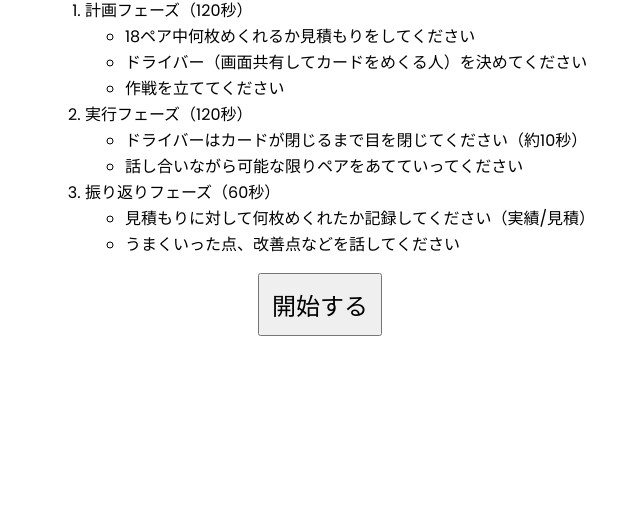
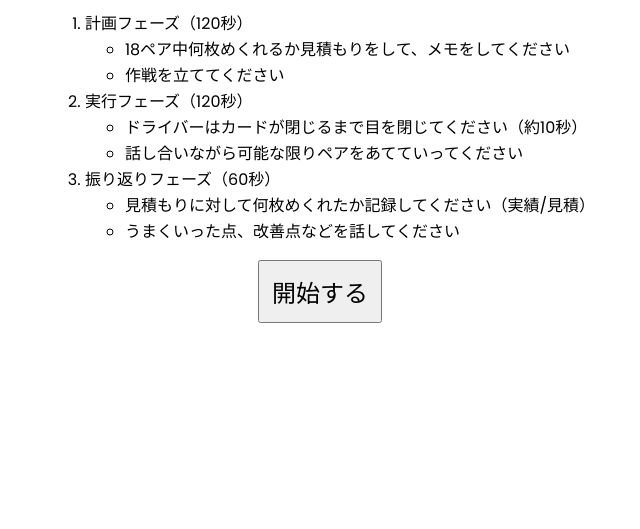
Before and after one commit to t-kata921/NervousBreakdown, a website built with webpack: page index.html in a window 1280 px wide. Shown: the part 271-800 px from the top of the page, without its empty margins (320-960 px from the left). Built offline with nearby package versions, Linux system fonts and the light colour scheme.

Commit message:
fix: rules

```diff
--- a/index.html
+++ b/index.html
@@ -16,8 +16,7 @@
         <ol>
             <li>計画フェーズ（120秒）</li>
             <ul>
-                <li>18ペア中何枚めくれるか見積もりをしてください</li>
-                <li>ドライバー（画面共有してカードをめくる人）を決めてください</li>
+                <li>18ペア中何枚めくれるか見積もりをして、メモをしてください</li>
                 <li>作戦を立ててください</li>
             </ul>
             <li>実行フェーズ（120秒）</li>
@@ -38,8 +37,7 @@
         <h1>計画フェーズ（120秒）</h1>
         <p class="timer"><i class="far fa-clock"></i>&nbsp;<span id="plan-time"></span></p>
         <ul>
-            <li>18ペア中何枚めくれるか見積もりをしてください</li>
-            <li>ドライバー（画面共有してカードをめくる人）を決めてください</li>
+            <li>18ペア中何枚めくれるか見積もりをして、メモをとってください</li>
             <li>作戦を立ててください</li>
         </ul>
     </div>
```
